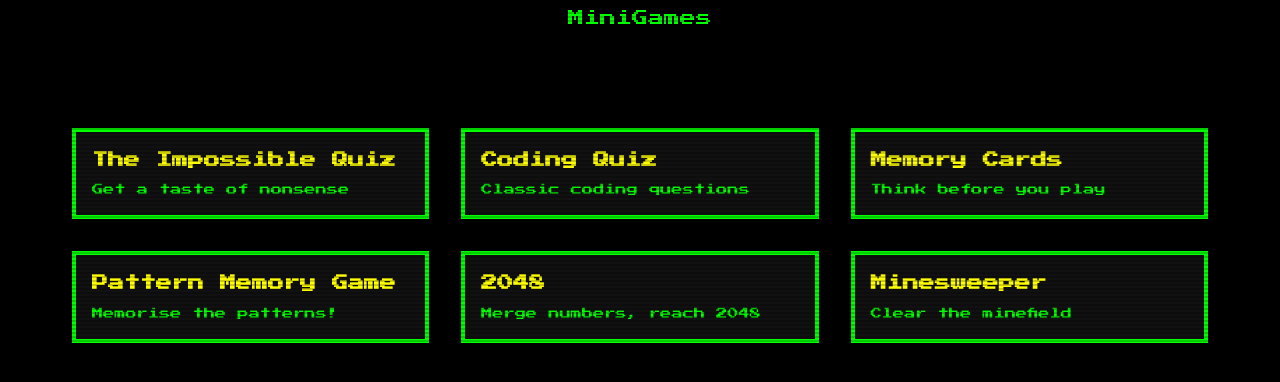
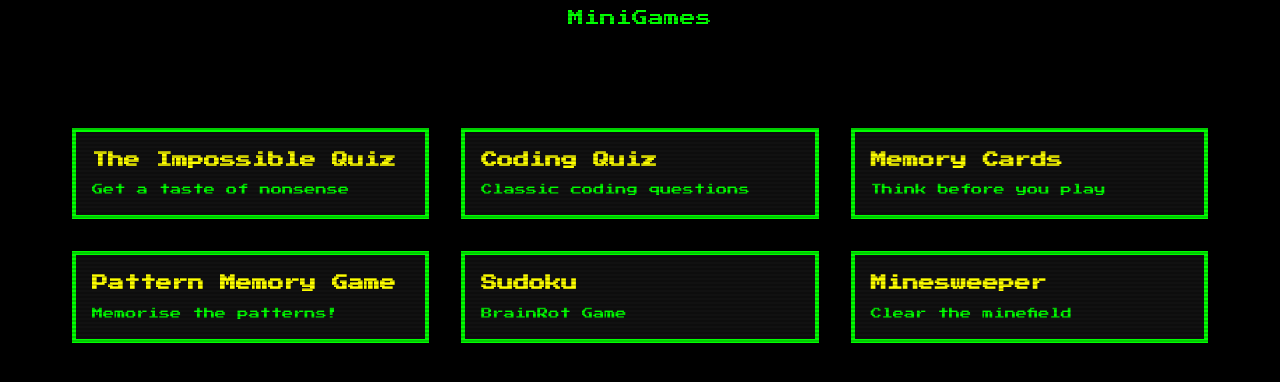
Before and after one commit to arnvjshi/MiniGames-colosseum, a plain HTML site: page index.html in a window 1280 px wide. Shown: the part 106-488 px from the top of the page. Drawn offline with Linux system fonts and the light colour scheme.

Commit message:
Update index.html

```diff
--- a/index.html
+++ b/index.html
@@ -237,10 +237,9 @@
                 description: "Memorise the patterns!"
             },
             {
-                title: "2048",
-                url: "https://2048game.com",
-                image: "/api/placeholder/300/200",
-                description: "Merge numbers, reach 2048"
+                title: "Sudoku",
+                url: "sudoku.html",
+                description: "BrainRot Game <Play at your own risk>"
             },
             {
                 title: "Minesweeper",
```
